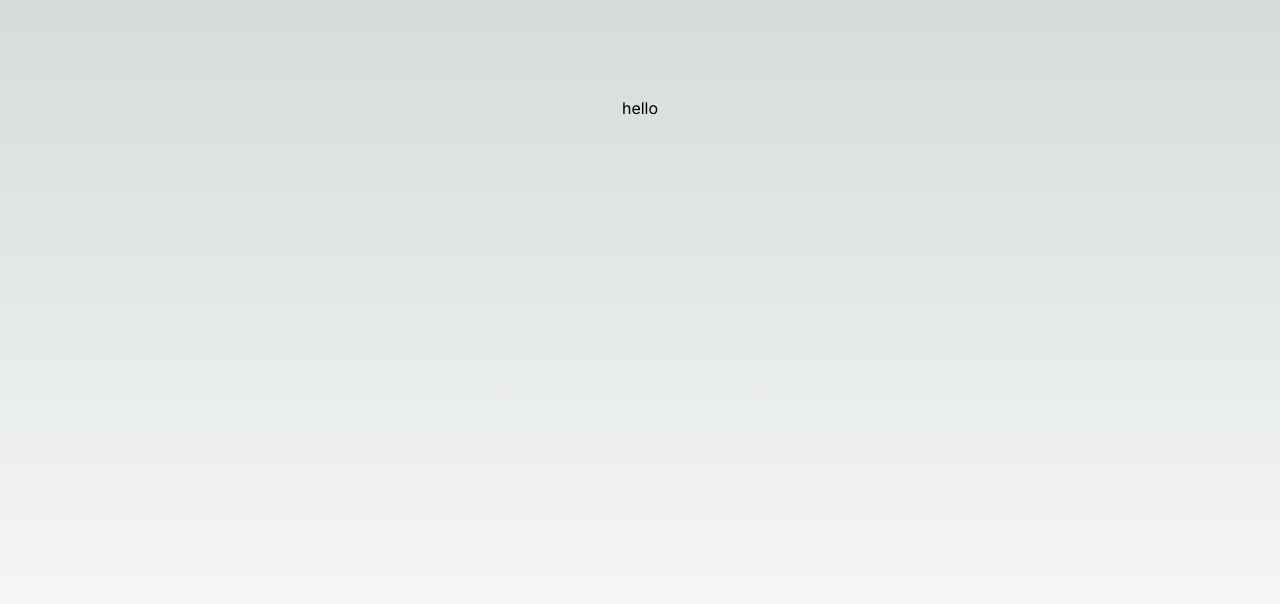
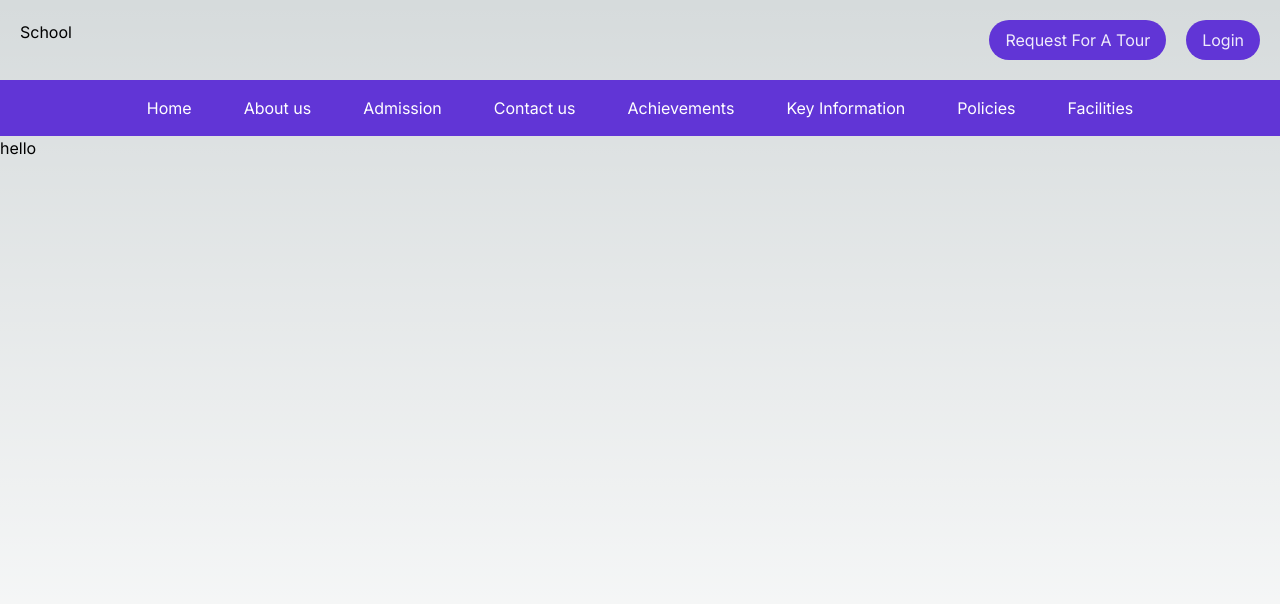
Before and after one commit to ifshad/zariq-interview-assignment, a Next.js app: page / in a window 1280 px wide. Shown: the top 604 px of the page. Built offline with nearby package versions, Linux system fonts and the light colour scheme.

Commit message:
navbar completed

```diff
--- a/app/globals.css
+++ b/app/globals.css
@@ -31,3 +31,9 @@ body {
     text-wrap: balance;
   }
 }
+
+@layer components {
+  .btn {
+    @apply py-2 px-4 bg-secondary-color hover:bg-accent-color hover:scale-105 rounded-full text-primary-color text-opacity-90 hover:text-opacity-100 transition-all duration-500
+  }
+}
--- a/app/layout.js
+++ b/app/layout.js
@@ -1,5 +1,6 @@
 import { Inter } from "next/font/google";
 import "./globals.css";
+import Header from "@/components/Layout/Header";
 
 const inter = Inter({ subsets: ["latin"] });
 
@@ -11,7 +12,10 @@ export const metadata = {
 export default function RootLayout({ children }) {
   return (
     <html lang="en">
-      <body className={inter.className}>{children}</body>
+      <body className={`min-h-screen ${inter.className}`}>
+        <Header />
+        {children}
+      </body>
     </html>
   );
 }
--- a/app/page.js
+++ b/app/page.js
@@ -1,9 +1,4 @@
-import Image from "next/image";
 
 export default function Home() {
-  return (
-    <main className="flex min-h-screen flex-col items-center justify-between p-24">
-      hello
-    </main>
-  );
+  return <div>hello</div>;
 }
--- /dev/null
+++ b/components/Layout/Header.jsx
@@ -0,0 +1,188 @@
+"use client";
+import Link from "next/link";
+import React, { useState } from "react";
+
+const navListItems = [
+  {
+    id: 1,
+    title: "Home",
+    link: "/home",
+  },
+  {
+    id: 2,
+    title: "About us",
+    link: "/about-us",
+    subMenu: [
+      {
+        id: 21,
+        title: "Vision, Mission and Values",
+        link: "/about-us/vision-mission-values",
+      },
+      {
+        id: 22,
+        title: "Why choose us",
+        link: "/about-us/why-choose-us",
+      },
+      {
+        id: 23,
+        title: "Principal Message",
+        link: "/about-us/principal-message",
+      },
+      {
+        id: 24,
+        title: "Our Team",
+        link: "/about-us/our-team",
+      },
+      {
+        id: 25,
+        title: "Curriculum",
+        link: "/about-us/curriculum",
+      },
+      {
+        id: 26,
+        title: "History",
+        link: "/about-us/history",
+      },
+      {
+        id: 27,
+        title: "Campus",
+        link: "/about-us/campus",
+      },
+      {
+        id: 28,
+        title: "Upcoming Events",
+        link: "/about-us/upcoming-events",
+      },
+      {
+        id: 29,
+        title: "Gallery",
+        link: "/about-us/gallery",
+      },
+    ],
+  },
+  {
+    id: 3,
+    title: "Admission",
+    link: "/admission",
+    subMenu: [
+      {
+        id: 31,
+        title: "A brief admission Procedure",
+        link: "/admission/procedure",
+      },
+      {
+        id: 32,
+        title: "Scholarship",
+        link: "/admission/scholarship",
+      },
+      {
+        id: 33,
+        title: "School fees",
+        link: "/admission/school-fees",
+      },
+      {
+        id: 34,
+        title: "Withdrawal Policy",
+        link: "/admission/withdrawal-policy",
+      },
+      {
+        id: 35,
+        title: "FAQ on Admissions",
+        link: "/admission/faq",
+      },
+      {
+        id: 36,
+        title: "How to Apply",
+        link: "/admission/how-to-apply",
+      },
+      {
+        id: 37,
+        title: "Apply Online",
+        link: "/admission/apply-online",
+      },
+      {
+        id: 38,
+        title: "Online Payment",
+        link: "/admission/online-payment",
+      },
+    ],
+  },
+  {
+    id: 4,
+    title: "Contact us",
+    link: "/contact-us",
+  },
+  {
+    id: 5,
+    title: "Achievements",
+    link: "/achievements",
+  },
+  {
+    id: 6,
+    title: "Key Information",
+    link: "/key-information",
+  },
+  {
+    id: 7,
+    title: "Policies",
+    link: "/policies",
+    refUrl: "DPS STS School",
+  },
+  {
+    id: 8,
+    title: "Facilities",
+    link: "/facilities",
+  },
+];
+
+export default function Header() {
+  const [subMenu, setSubMenu] = useState(null);
+  console.log(subMenu);
+  return (
+    <div>
+      {/* Top Section */}
+      <div className="flex justify-between p-5">
+        <div>School</div>
+        <div>
+          <ul className="flex space-x-5">
+            <li className="btn">
+              <Link href="/">Request For A Tour</Link>
+            </li>
+            <li className="btn">
+              <Link href="/">Login</Link>
+            </li>
+          </ul>
+        </div>
+      </div>
+      {/* Bottom Section */}
+      <div className="bg-secondary-color text-primary-color">
+        <ul className="flex space-x-5 justify-center">
+          {navListItems.map((item) => (
+            <li
+              key={item.id}
+              className="cursor-pointer h-full p-4 relative hover:bg-accent-color text-opacity-90 hover:text-opacity-100 transition-all duration-300"
+              onMouseEnter={() => setSubMenu(item.id)}
+              onMouseLeave={() => setSubMenu(null)}
+            >
+              <Link href={item.link}>
+                {item.title}
+                {subMenu === item.id && item.subMenu && (
+                  <ul className="absolute bg-secondary-color left-0 top-[55px] w-64">
+                    {item.subMenu?.map((subItem) => (
+                      <li
+                        key={subItem.id}
+                        className="py-2 px-4 hover:bg-accent-color text-opacity-90 hover:text-opacity-100 transition-all duration-300"
+                      >
+                        <Link href={subItem.link}>{subItem.title}</Link>
+                      </li>
+                    ))}
+                  </ul>
+                )}
+              </Link>
+            </li>
+          ))}
+        </ul>
+      </div>
+    </div>
+  );
+}
--- a/tailwind.config.js
+++ b/tailwind.config.js
@@ -12,6 +12,11 @@ module.exports = {
         "gradient-conic":
           "conic-gradient(from 180deg at 50% 50%, var(--tw-gradient-stops))",
       },
+      colors: {
+        'primary-color': '#FFFFFF',
+        'secondary-color': '#6135D6',
+        'accent-color': '#19099c'
+      }
     },
   },
   plugins: [],
```
